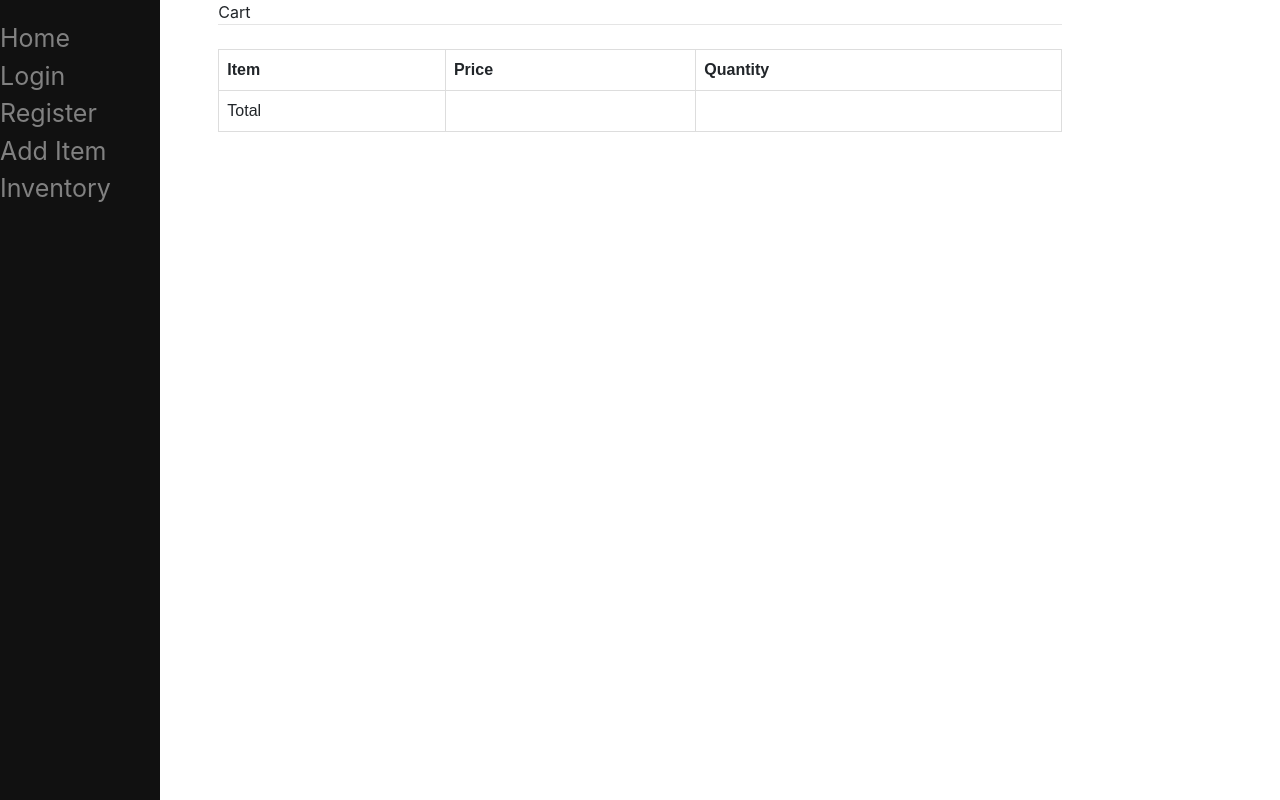
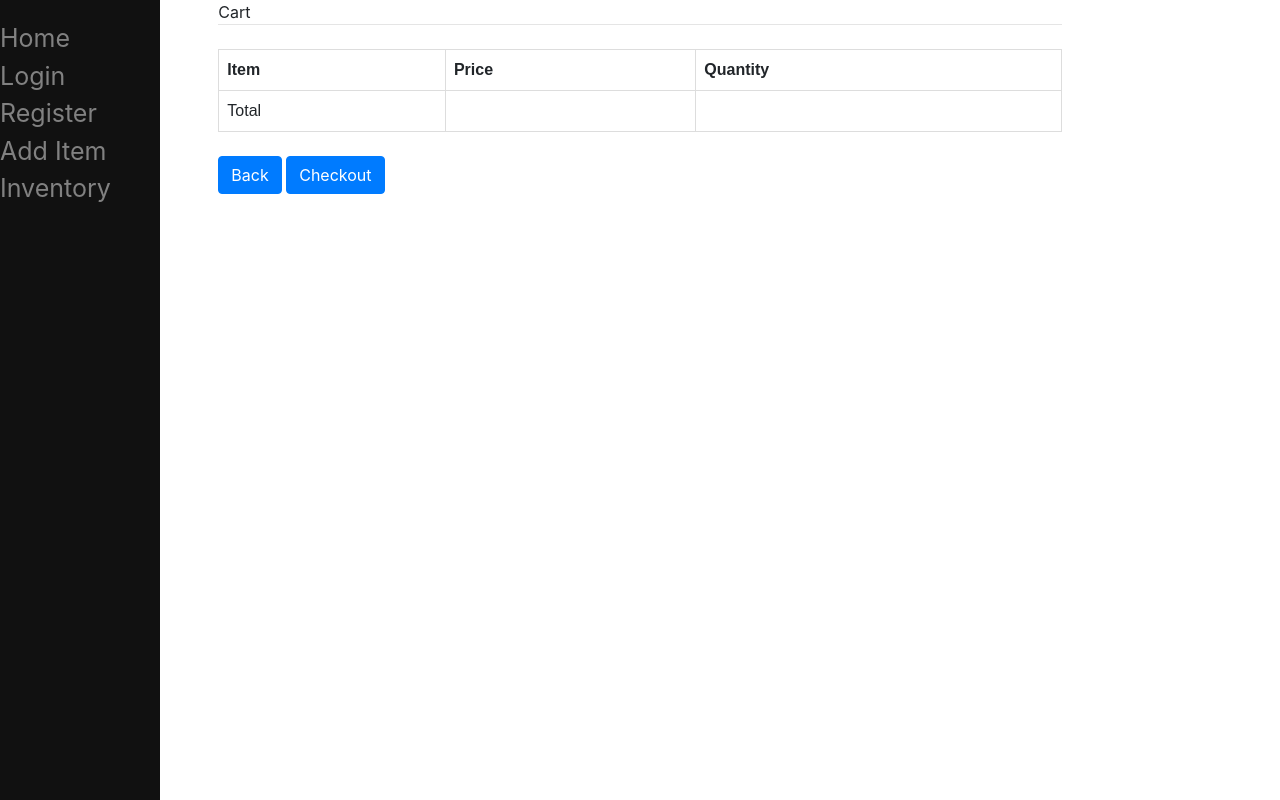
Before and after one commit to AdventurousDataScientist/EcommerceSite, a Django app: page /cart in a window 1280 px wide. Run offline with Django 4.2, Linux system fonts and the light colour scheme; a user stored in the database is signed in.

Commit message:
done adding back and checkout button functionality

```diff
--- a/ecommerce_site/main/templates/main/cart.html
+++ b/ecommerce_site/main/templates/main/cart.html
@@ -29,4 +29,7 @@
         <td>{{ total_quantity }}</td>
     </tr>
 </table>
+<br>
+<a class="btn btn-primary" name="back" href="/inventory">Back</a>
+<a class="btn btn-primary" name="checkout" href="/checkout">Checkout</a>
 {% endblock %}
--- /dev/null
+++ b/ecommerce_site/main/templates/main/checkout.html
@@ -0,0 +1,4 @@
+{% extends "main/base.html" %}
+
+{% block title %}Checkout{% endblock %}
+{% block sitename %}Checkout{% endblock %}
--- a/ecommerce_site/main/urls.py
+++ b/ecommerce_site/main/urls.py
@@ -10,6 +10,6 @@ urlpatterns = [
     path("inventory", views.list_all_items, name="inventory"),
     path("cart", views.cart, name="cart"),
     path("account", views.account, name="account"),
-    path("history", views.history, name="history")
-
+    path("history", views.history, name="history"),
+    path("checkout", views.checkout, name="checkout")
 ]
--- a/ecommerce_site/main/views.py
+++ b/ecommerce_site/main/views.py
@@ -33,7 +33,12 @@ def show_item(request, id):
 
 def cart(request):
     if request.method == 'POST':
+        #print('Cart Post request')
         arguments = request.POST
+        print('Cart Post request')
+        print(f'Arguments: {arguments}')
+        cart_debug_file.write('Cart Post request')
+        cart_debug_file.write(f'Arguments: {arguments}')
         cart_items = [Item.objects.get(name=a) for a in arguments if 'item' in a and '_quantity' not in a]
         cart_item_quantities = [int(arguments[a]) for a in arguments if '_quantity' in a]
         item_info = dict()
@@ -42,7 +47,7 @@ def cart(request):
         total_cost = 0
         total_quantity = 0
         for item, info in item_info.items():
-            cart_debug_file.write(f'Item: {item}, Quantity: {info[1]}')
+            #cart_debug_file.write(f'Item: {item}, Quantity: {info[1]}')
 
             total_cost += info[0] * info[1]
             total_quantity += info[1]
@@ -60,3 +65,6 @@ def account(request):
 
 def history(request):
     return render(request, "main/history.html")
+
+def checkout(request):
+    return render(request, "main/checkout.html")
--- a/ecommerce_site/register/templates/register/register.html
+++ b/ecommerce_site/register/templates/register/register.html
@@ -3,6 +3,7 @@
 {% block title %}Register{% endblock %}
 {% block content %}
 <h1>This is the register page</h1>
+{% block sitename %}Register{% endblock %}
 <form method="post" action="#" class="form-group">
     {% csrf_token %}
     <div class="input-group mb-3">
--- a/ecommerce_site/register/templates/registration/login.html
+++ b/ecommerce_site/register/templates/registration/login.html
@@ -1,7 +1,7 @@
 {% extends "main/base.html" %}
 
 {% block title %}Login{% endblock %}
-
+{% block sitename %}Login{% endblock %}
 {% block content %}
 <form method="post" class="form-group" action="">
     {% csrf_token %}
```
